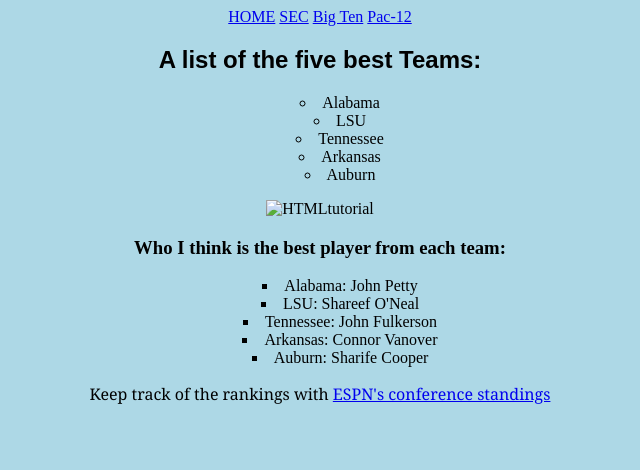
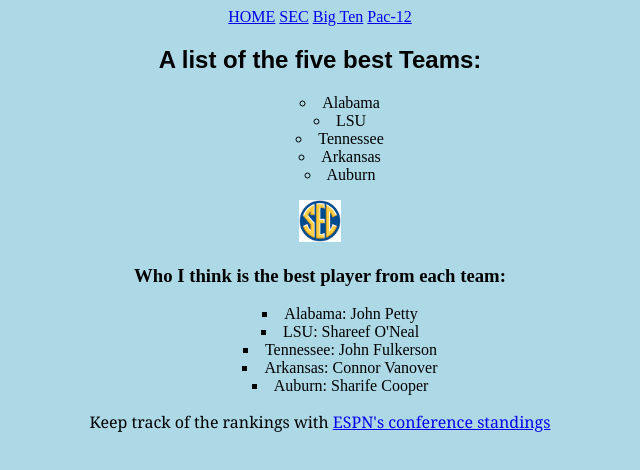
Before and after one commit to mclain3/mclain3.github.io, a plain HTML site: page SEC.html in a window 1280 px wide. Shown: the whole page, without its empty margins (320-960 px from the left). Drawn offline with Linux system fonts and the light colour scheme.

Commit message:
Update SEC.html

```diff
--- a/SEC.html
+++ b/SEC.html
@@ -20,7 +20,7 @@
 		<li>Arkansas</li>
 		<li>Auburn</li>
 		</ul>
-<img src="../Lab milestone2/SEC.png" alt="HTMLtutorial" style="width:42px;height:42px"/>
+<img src="../mclain3.github.io/SEC.png" alt="HTMLtutorial" style="width:42px;height:42px"/>
 <h3>Who I think is the best player from each team:</h3>
 	<ul style= "List-style-type: square">
 		<li>Alabama: John Petty</li>
```
